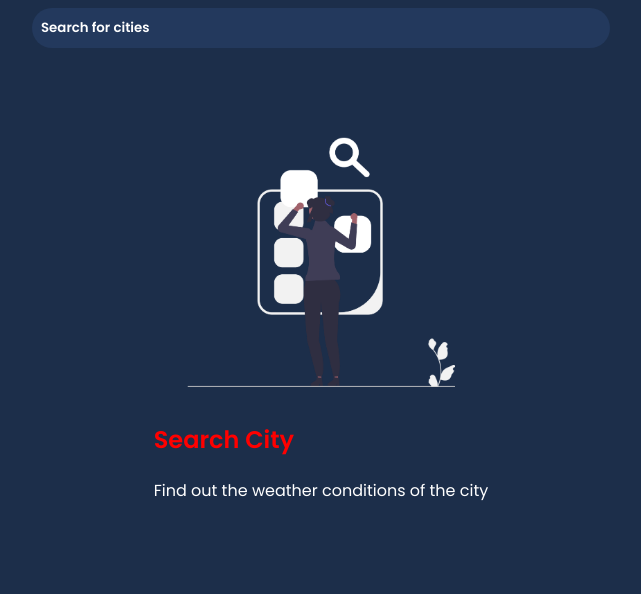
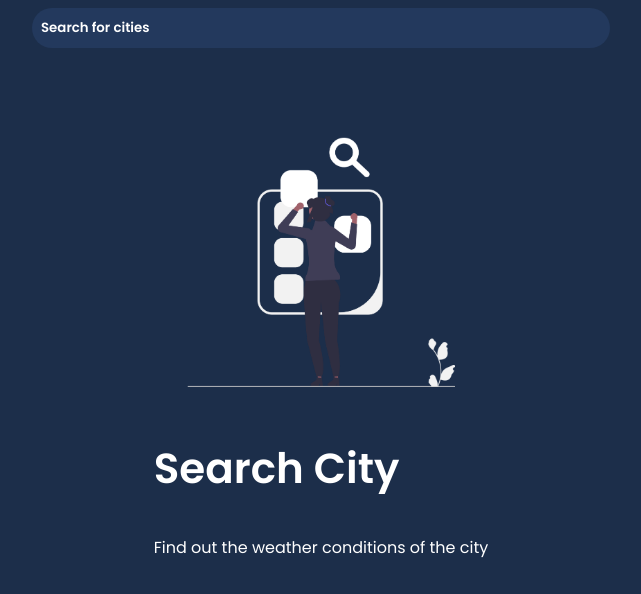
Before and after one commit to Tunmibabs/weather-app, a plain HTML site: page index.html in a window 1280 px wide. Shown: the whole page, without its empty margins (327-968 px from the left). Drawn offline with nearby package versions, Linux system fonts and the light colour scheme.

Commit message:
Change heading style for Search City section

```diff
--- a/index.html
+++ b/index.html
@@ -113,7 +113,7 @@
       <section class="search-city section-message">
         <img src="mess/search-city.png" alt="" />
         <div>
-          <h1 style="color: red;">Search City</h1>
+          <h1 style="font-size:42px;">Search City</h1>
           <h4 class="regular-txt">
             Find out the weather conditions of the city
           </h4>
```
